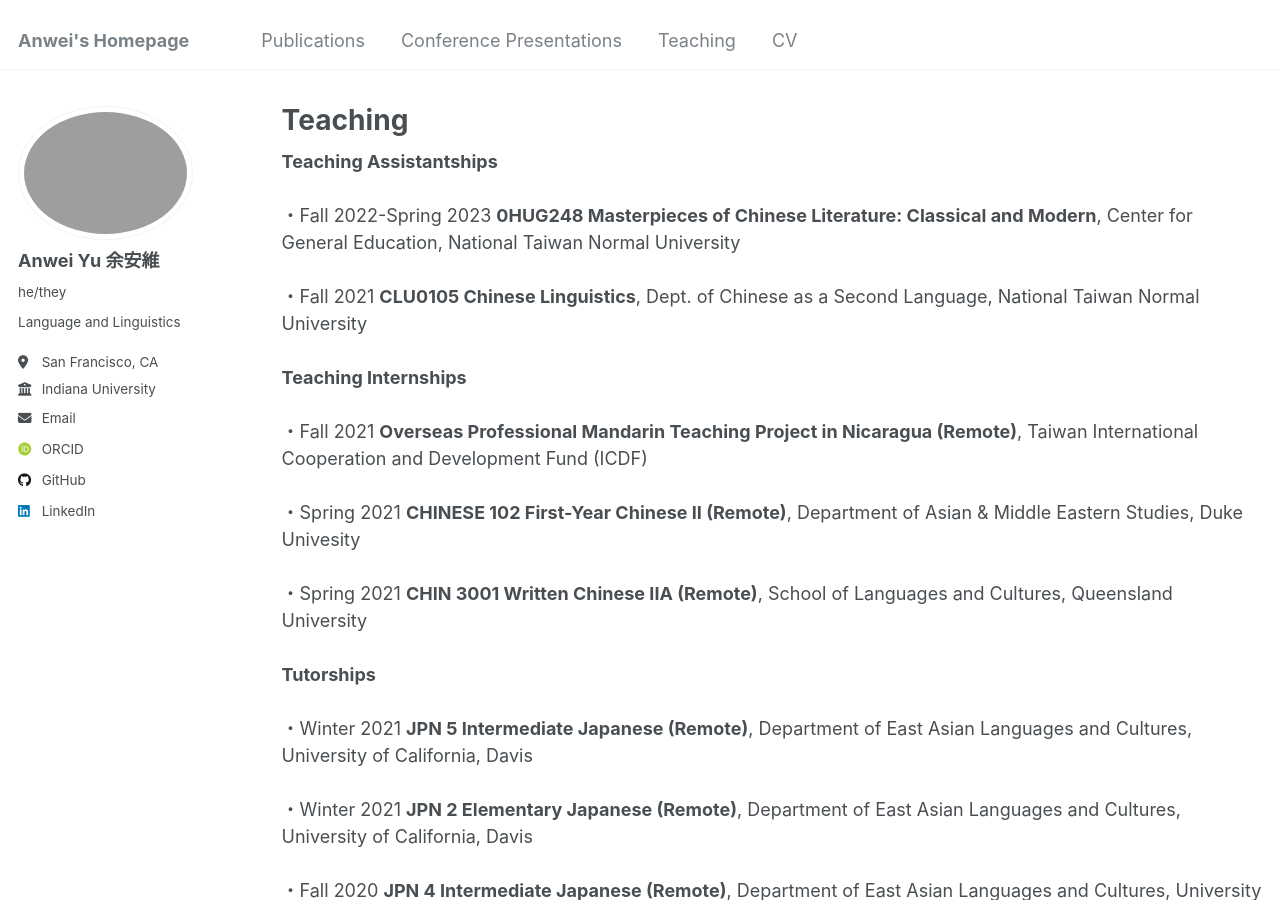
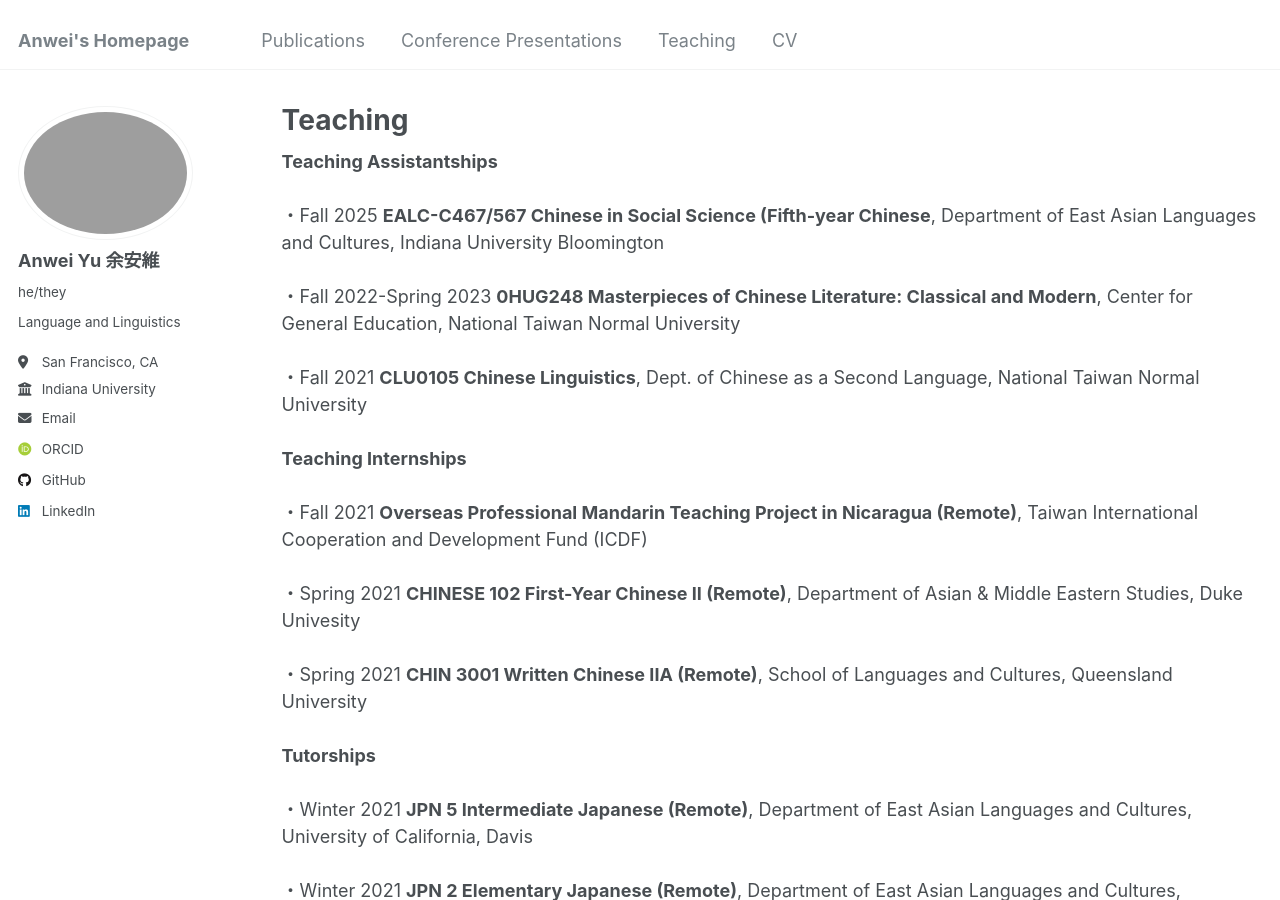
Before and after one commit to anweiyu/anweiyu.github.io, a Jekyll site: the page built from _pages/teaching.html, in a window 1280 px wide and 900 px high. Built offline with Jekyll 4.4.1, drawn with Linux system fonts in a browser that asks for light colours; some web fonts are replaced; some of the changed text lies outside the part shown.

Commit message:
Update teaching.html

```diff
--- a/_pages/teaching.html
+++ b/_pages/teaching.html
@@ -6,6 +6,7 @@ author_profile: true
 ---
 
 <strong>Teaching Assistantships</strong><br><br>
+・Fall 2025 <strong>EALC-C467/567 Chinese in Social Science (Fifth-year Chinese</strong>, Department of East Asian Languages and Cultures, Indiana University Bloomington<br><br>
 ・Fall 2022-Spring 2023 <strong>0HUG248 Masterpieces of Chinese Literature: Classical and Modern</strong>, Center for General Education, National Taiwan Normal University<br><br>
 ・Fall 2021 <strong>CLU0105 Chinese Linguistics</strong>, Dept. of Chinese as a Second Language, National Taiwan Normal University<br><br>
 <strong>Teaching Internships</strong><br><br>
@@ -29,7 +30,7 @@ author_profile: true
 ・September 2016-May 2017 <strong>Instructor of Mandarin</strong>, NewStar Chinese School, Davis, CA, USA<br><br>
 ・September 2016-May 2017 <strong>Instructor of Mandarin</strong>, Davis Chinese School, Davis, CA, USA<br><br>
 <strong>Community-based Teaching</strong><br><br>
-・October 2023-Present <strong>Coordinator and Instructor of College/Career Enrichment and Project-based Learning Programs</strong>, Community Youth Center of San Francisco, CA, USA<br><br>
+・October 2023-August 2025 <strong>Coordinator and Instructor of College/Career Enrichment and Project-based Learning Programs</strong>, Community Youth Center of San Francisco, CA, USA<br><br>
 <figure>
     <img src="{{site.baseurl}}/images/Teaching.png" alt="Teaching Chinese" class="responsive-img">
     <figcaption>Teaching Intermediate Chinese at Davis, CA</figcaption>
```
